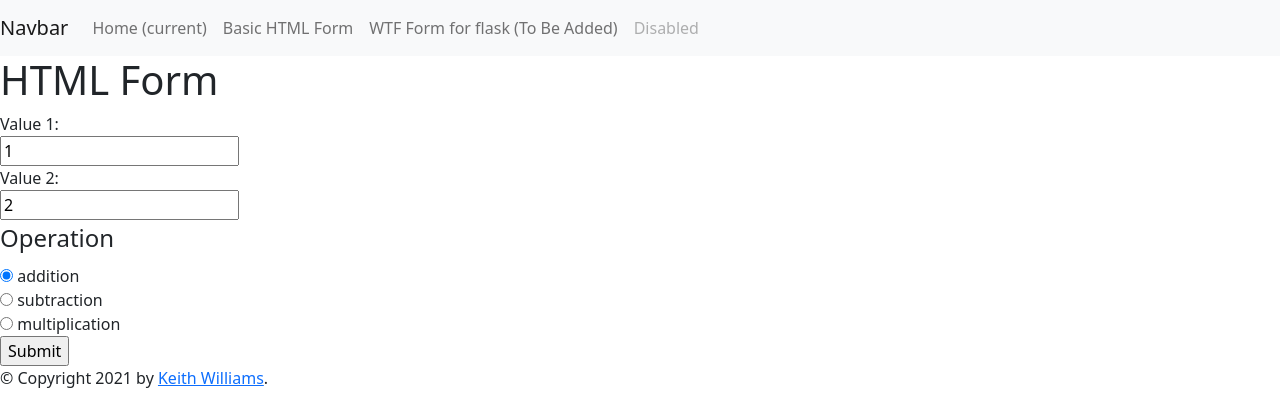
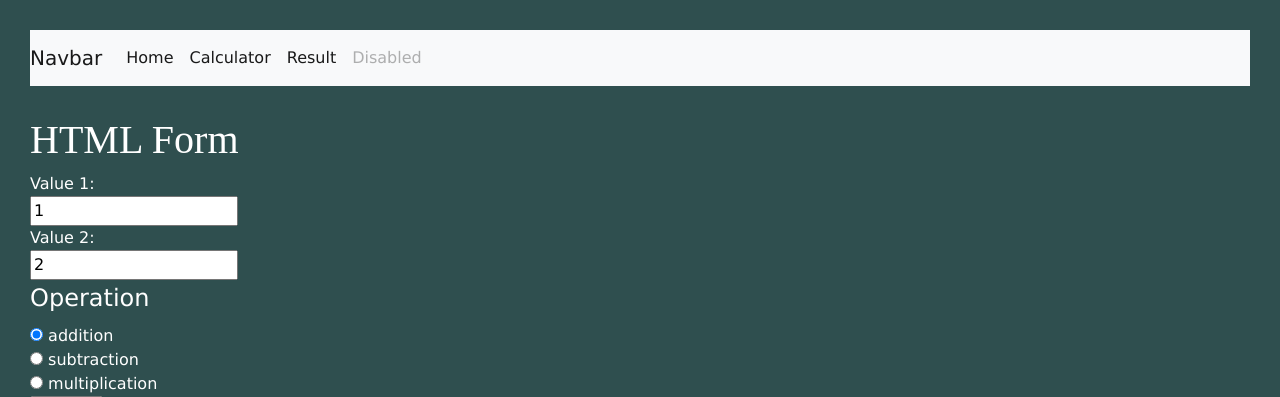
Before and after one commit to smoran09/project-3, a Flask app: template templates/calculator.html in a window 1280 px wide. Shown: the top 397 px of the page. Run offline with Flask 2, Linux system fonts and the light colour scheme; the template is opened without the code that fills it, so the values that code supplies are empty; parts of the project's set-up code (start-up, migrations or seed data) failed here and were passed over; some libraries are stand-ins or nearby versions.

Commit message:
Update: added files and edited text

```diff
--- a/app.py
+++ b/app.py
@@ -1,18 +1,44 @@
-from flask import Flask
-from app.controllers.index_controller import IndexController
-from app.controllers.calculator_controller import CalculatorController
+"""A simple flask web app"""
+from flask import Flask, request
+from flask import render_template
+from calc.calculator import Calculator
+app = Flask(__name__)
 
-app = Flask(__name__)
-app.secret_key = b'_5#y2L"F4Q8z\n\xec]/'
+@app.route("/")
+def index():
+    """index  Route Response"""
+    return render_template('index.html')
 
-@app.route("/", methods=['GET'])
-def index_get():
-    return IndexController.get()
+@app.route("/basicform", methods=['GET', 'POST'])
+def basicform():
+    """Post Request Handling"""
+    if request.method == 'POST':
+        #get the values out of the form
+        value1 = request.form['value1']
+        value2 = request.form['value2']
+        operation = request.form['operation']
+        #make the tuple
+        my_tuple = (value1, value2)
+        #this will call the correct operation
+        getattr(Calculator, operation)(my_tuple)
+        result = str(Calculator.get_last_result_value())
+        return render_template('result.html',value1=value1, value2=value2, operation=operation, result=result)
+    # Displays the form because if it isn't a post it is a get request
+    else:
+        return render_template('basicform.html')
 
-@app.route("/calculator", methods=['GET'])
-def calculator_get():
-    return CalculatorController.get()
 
-@app.route("/calculator", methods=['POST'])
-def calculator_post():
-    return CalculatorController.post()
+@app.route("/bad/<value1>/<value2>")
+def bad_calc(value1,value2):
+    """bad calc Route Response"""
+    result = value1 + value2
+    response = "The result of the calculation is: " + result + '<a href="/"> back</a>'
+    return response
+
+@app.route("/good/<float:value1>/<float:value2>")
+def good_calc(value1,value2):
+    """good calc Route Response"""
+    my_tuple = (value1,value2)
+    Calculator.addition(my_tuple)
+    response = "The result of the calculation is: " + str(Calculator.get_last_result_value()) + '<a href="/"> back</a>'
+    return
--- /dev/null
+++ b/csvmanager/write.py
@@ -0,0 +1,6 @@
+import os
+
+class Write:
+    @staticmethod
+    def DataFrameToCSVFile(filename, df):
+        return df.to_csv(os.path.abspath(filename),float_format='%.2f', index=True, header=True)
--- a/templates/base.html
+++ b/templates/base.html
@@ -24,15 +24,15 @@
     </button>
     <div class="collapse navbar-collapse" id="navbarNav">
         <ul class="navbar-nav">
-            <li class="nav-item active">
-                <a class="nav-link" href="/">Home <span class="sr-only">(current)</span></a>
-            </li>
-            <li class="nav-item">
-                <a class="nav-link" href="/calculator">Basic HTML Form</a>
-            </li>
-            <li class="nav-item">
-                <a class="nav-link" href="#">WTF Form for flask (To Be Added)</a>
-            </li>
+               <li class="nav-item">
+                    <a class="nav-link active" aria-current="page" href="/base">Home</a>
+                </li>
+                <li class="nav-item">
+                    <a class="nav-link active" aria-current="page" href="/calculator">Calculator</a>
+                </li>
+                <li class="nav-item">
+                    <a class="nav-link active" aria-current="page" href="/result">Result</a>
+                </li>
             <li class="nav-item">
                 <a class="nav-link disabled" href="#">Disabled</a>
             </li>
@@ -47,10 +47,119 @@
 <script src="https://cdn.jsdelivr.net/npm/bootstrap@5.1.3/dist/js/bootstrap.bundle.min.js"
         integrity="sha384-ka7Sk0Gln4gmtz2MlQnikT1wXgYsOg+OMhuP+IlRH9sENBO0LRn5q+8nbTov4+1p"
         crossorigin="anonymous"></script>
+<!doctype html>
+<html lang="en">
+<head>
+    <meta charset="utf-8">
+    <meta name="viewport" content="width=device-width, initial-scale=1">
+    <!-- Bootstrap CSS -->
+    <link href="https://cdn.jsdelivr.net/npm/bootstrap@5.1.3/dist/css/bootstrap.min.css" rel="stylesheet"
+          integrity="sha384-1BmE4kWBq78iYhFldvKuhfTAU6auU8tT94WrHftjDbrCEXSU1oBoqyl2QvZ6jIW3" crossorigin="anonymous">
+
+    <title>Home Page</title>
+
+    <style>
+
+        h1 {
+            margin-top: 30px;
+            font-family: Rockwell;
+        }
+
+        body {
+            margin: 30px;
+            font-family: Verdana;
+            background-color: darkslategrey;
+            color: white;
+
+        }
+
+        .my-container {
+            padding: 50px;
+        }
+
+        .my-row {
+            height: auto;
+            font-size: 16px;
+            padding: 20px;
+        }
+
+        .my-col {
+            height: auto;
+            padding: 5px;
+        }
+
+
+        .navbar {
+            display: flex;
+            align-items: center;
+            padding-top: 0.5rem;
+            padding-bottom: 0.5rem;
+
+        }
+
+        #footer {
+            bottom: 2px;
+            height: 40px;
+            margin-top: 40px;
+            text-align: center;
+            vertical-align: middle;
+            width: 100%;
+        }
+        .carousel-caption{
+            font-family: Garamond, serif;
+
+        }
+    </style>
+
+
+</head>
+
+<body>
+<nav class="navbar navbar-expand-md navbar-dark bg-dark sticky-top" style="background-color:aliceblue">
+    <div class="container-fluid">
+        <a class="navbar-brand">
+            <img src="images/world.svg" alt="Logo Image" width="50" height="50">
+            Python for Beginners
+        </a>
+
+<!-- Option 1: Bootstrap Bundle with Popper -->
+<script src="https://cdn.jsdelivr.net/npm/bootstrap@5.1.3/dist/js/bootstrap.bundle.min.js"
+        integrity="sha384-ka7Sk0Gln4gmtz2MlQnikT1wXgYsOg+OMhuP+IlRH9sENBO0LRn5q+8nbTov4+1p"
+        crossorigin="anonymous"></script>
+
+
+<div class="container-fluid">
+    <div class="row">
+        <div class="col-md-12">
+            <img src="images/python.jpg" alt="Python image" class="img-fluid">
+            <p style="font-size: 8px"> [Image.from Kevin Ku September 5,2017 https://www.pexels.com/photo/data-codes-through-eyeglasses-577585/] </p>
+        </div>
+    </div>
+</div>
+
+<div class="container my-container">
+    <div class="row my-row">
+        <div class="col col-sm-6 my-col">
+            <h3><i><strong>About</strong></i></h3>
+            Calculation is simple. Please use the calculator program for the following: addition, subtraction,
+            division, and multiplication.
+        </div>
+    </div>
+    <div class="row my-row">
+        <div class="col col-sm-6 my-col">
+            <p>
+
+            </p>
+        </div>
+    </div>
+</div>
+
+<script src="https://ajax.googleapis.com/ajax/libs/jquery/3.2.1/jquery.min.js"></script>
+<script src="https://maxcdn.bootstrapcdn.com/bootstrap/3.3.7/js/bootstrap.min.js"></script>
 
 <div id="footer">
     {% block footer %}
-        &copy; Copyright 2021 by <a href="#">Keith Williams</a>.
+        &copy; Copyright 2021 by <a href="#">Samantha Moran</a>.
     {% endblock %}
 </div>
 </body>
--- a/templates/index.html
+++ b/templates/index.html
@@ -7,9 +7,9 @@
     </style>
 {% endblock %}
 {% block content %}
-    <h1>Index I should see this change with a page refresh</h1>
+    <h1>Welcome to my Calculator Page</h1>
     <p class="important">
-      Welcome to my awesome homepage.
+      Please click Calculator to start.
         <img src="{{ url_for('static', filename='images/sample.jpeg') }}">
     </p>
 {% endblock %}
```
Also changed, not shown: csvmanager/read.py (added, +8 -0 lines).
